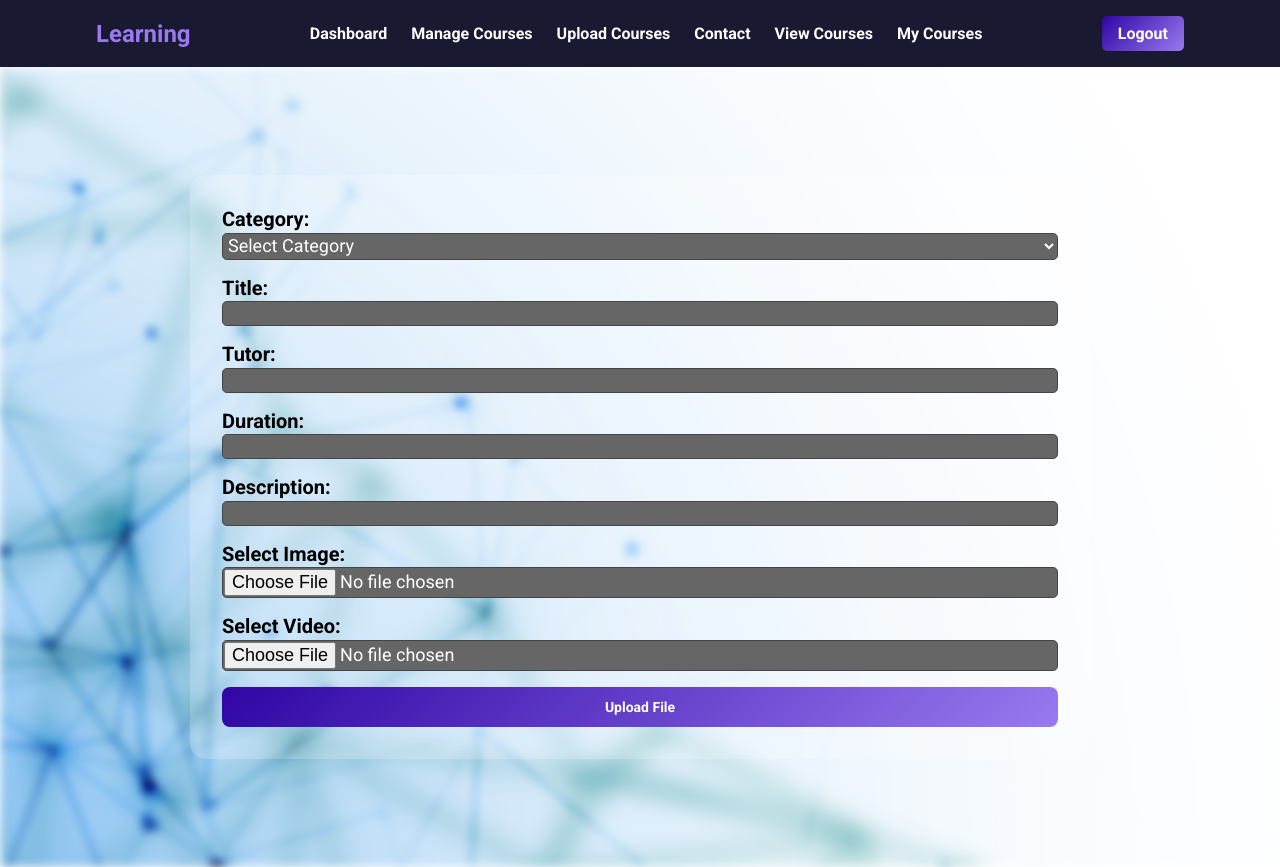
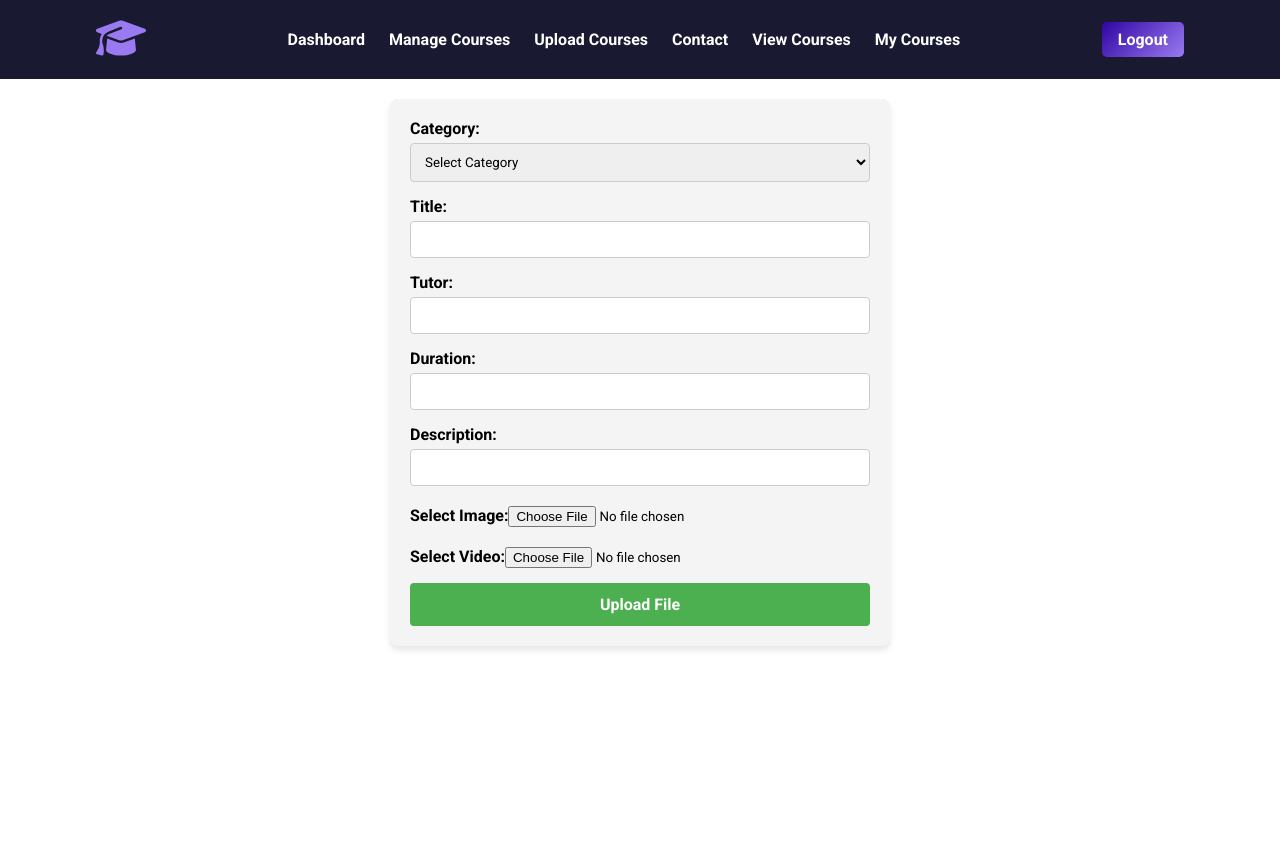
Before and after one commit to AbdurrahmanDevGithub/learning-platform, a React (Vite) app in the folder frontend/: page /updatecourse/1 in a window 1280 px wide. After the commit the page ends 800 px from the top, so only its background shows below. Built offline with nearby package versions, Linux system fonts and the light colour scheme; sample sign-in values are in the browser's storage.

Commit message:
Your commit message here

```diff
--- a/frontend/src/components/CourseUplodeForm.jsx
+++ b/frontend/src/components/CourseUplodeForm.jsx
@@ -103,6 +103,54 @@ const CourseUploadForm = ({ onSubmit }) => {
                   </option>
                   <option className="options" value="Art and Design">
                     Art and Design
+                  </option>
+                  <option className="options" value="Health and Wellness">
+                    Health and Wellness
+                  </option>
+                  <option className="options" value="Personal Development">
+                    Personal Development
+                  </option>
+                  <option className="options" value="Languages">
+                    Languages
+                  </option>
+                  <option className="options" value="Science and Mathematics">
+                    Science and Mathematics
+                  </option>
+                  <option className="options" value="Humanities">
+                    Humanities
+                  </option>
+                  <option className="options" value="Music">
+                    Music
+                  </option>
+                  <option className="options" value="Programming">
+                    Programming
+                  </option>
+                  <option className="options" value="Marketing">
+                    Marketing
+                  </option>
+                  <option className="options" value="Finance and Accounting">
+                    Finance and Accounting
+                  </option>
+                  <option className="options" value="Photography">
+                    Photography
+                  </option>
+                  <option className="options" value="Cooking">
+                    Cooking
+                  </option>
+                  <option className="options" value="Psychology">
+                    Psychology
+                  </option>
+                  <option className="options" value="History">
+                    History
+                  </option>
+                  <option className="options" value="Sports and Fitness">
+                    Sports and Fitness
+                  </option>
+                  <option className="options" value="Writing and Literature">
+                    Writing and Literature
+                  </option>
+                  <option className="options" value="Science and Mathematics">
+                    Education
                   </option>
                 </select>
               </label>
@@ -243,19 +291,17 @@ const Container = styled.div`
     display: flex;
     flex-direction: column;
     gap: 2rem;
-    background-color: rgba(255, 255, 255, 0.2); /* Semi-transparent background */
+    background-color: rgba(255, 255, 255, 0.2);
     border-radius: 1rem;
     padding: 2rem 6rem;
     max-width: 1200px;
     width: 900px;
     overflow-y: auto;
     top: 4rem;
-    padding-top: -3rem; /* Reduce top padding to 1rem */
+    padding-top: -3rem;
     padding-right: 2rem;
     padding-bottom: 2rem;
     padding-left: 2rem;
-
-    /* Remove shadow by ensuring no box-shadow applied */
     box-shadow: none;
 
     .upload-form {
@@ -361,14 +407,17 @@ const Container = styled.div`
   align-items: center;
   gap: 4rem;
 
-  img{
-    width: 500px;
-    height: auto;
-  }
+  img {
+  width: 400px;
+  height: auto;
+  border-radius: 1rem;
+  box-shadow: 0 4px 8px rgba(0,0,0,0.7); /* Soft shadow */
+}
+
 }
 
 
-  @keyframes spin {
+@keyframes spin {
     from {
       transform: rotate(0deg);
     }
@@ -376,6 +425,77 @@ const Container = styled.div`
       transform: rotate(360deg);
     }
   }
+
+  /* Media Queries */
+  @media (max-width: 1200px) {
+    .form-container {
+      width: 80%;
+      padding: 1.5rem;
+    }
+
+    .flex-direction {
+      flex-direction: column;
+      gap: 2rem;
+      align-items: flex-start;
+    }
+
+    .flex-direction img {
+      width: 80%;
+      max-width: 400px;
+      height: auto;
+    }
+  }
+
+  @media (max-width: 768px) {
+    .form-container {
+      width: 100%;
+      padding: 1rem;
+    }
+
+    .flex-direction {
+      flex-direction: column;
+      gap: 1rem;
+    }
+
+    .flex-direction img {
+      width: 100%;
+      max-width: none;
+      height: auto;
+    }
+  }
+
+  @media (max-width: 480px) {
+    .form-container {
+      padding: 1rem;
+      width: 100%;
+    }
+
+    .upload-form {
+      gap: 0.5rem;
+    }
+
+    .form-label {
+      font-size: 16px;
+    }
+
+    input,
+    select {
+      font-size: 16px;
+      padding: 0.8rem;
+    }
+
+    .button {
+      font-size: 12px;
+      height: 35px;
+      padding: 0 8px;
+    }
+
+    .flex-direction img {
+      width: 100%;
+      max-width: none;
+      height: auto;
+    }
+  }
 `;
 
 
--- a/frontend/src/components/Navbar.jsx
+++ b/frontend/src/components/Navbar.jsx
@@ -1,6 +1,6 @@
 import styled from "styled-components";
 import { FontAwesomeIcon } from "@fortawesome/react-fontawesome";
-import { faSignInAlt } from "@fortawesome/free-solid-svg-icons";
+import { faSignInAlt, faGraduationCap } from "@fortawesome/free-solid-svg-icons";
 import { Link } from "react-router-dom";
 import { logout } from "../redux/features/AuthSlice";
 import { useSelector, useDispatch } from "react-redux";
@@ -16,7 +16,9 @@ const Navbar = () => {
     return (
         <Container>
             <nav className="navbar">
-                <div className="navbar-brand">Learning</div>
+                <div className="navbar-brand">
+                    <FontAwesomeIcon icon={faGraduationCap} className="brand-icon" />
+                </div>
                 <ul className="navbar-link">
                     <li><Link to="/">Dashboard</Link></li>
                     <li><Link to="/courses">Manage Courses</Link></li>
@@ -56,8 +58,8 @@ const Container = styled.div`
     }
 
     .navbar-brand {
-        font-size: 1.5rem;
-        font-weight: bold;
+        font-size: 2.5rem;
+        font-weight: 900;
         color: #997af0;
     }
 
--- a/frontend/src/pages/CourseUpdatePage.jsx
+++ b/frontend/src/pages/CourseUpdatePage.jsx
@@ -1,16 +1,13 @@
 import { useState } from "react";
 import { updateCourse } from "../utils/tutor";
 import { useParams } from "react-router-dom";
-import styled from "styled-components";
-import bgImage from "../assets/newBG.jpg";
 import { toast, ToastContainer } from 'react-toastify';
 import "react-toastify/dist/ReactToastify.css";
 import Navbar from "../components/Navbar";
+import styled from "styled-components";
 
 const CourseUpdate = () => {
-
   const [loading, setLoading] = useState(false);
-
   const { id: courseId } = useParams();
 
   const [formData, setFormData] = useState({
@@ -19,6 +16,8 @@ const CourseUpdate = () => {
     tutor: "",
     duration: "",
     description: "",
+    image: null,
+    video: null
   });
 
   const toastOptions = {
@@ -35,6 +34,14 @@ const CourseUpdate = () => {
     });
   }
 
+  const handleFileChange = (e) => {
+    const { name, files } = e.target;
+    setFormData({
+      ...formData,
+      [name]: files[0], // Assuming only one file is selected
+    });
+  };
+
   const handleSubmit = async (e) => {
     e.preventDefault();
     setLoading(true);
@@ -47,6 +54,14 @@ const CourseUpdate = () => {
     data.append("duration", formData.duration);
     data.append("description", formData.description);
 
+    // Append image and video files if present
+    if (formData.image) {
+      data.append("image", formData.image);
+    }
+    if (formData.video) {
+      data.append("video", formData.video);
+    }
+
     try {
       const token = localStorage.getItem("token");
 
@@ -54,6 +69,7 @@ const CourseUpdate = () => {
         toast.error("You must be logged in to update a course!", toastOptions);
         return;
       }
+
       const response = await updateCourse(courseId, data, token);
       console.log("Course Updated Successfully!", response);
       toast.success("Course updated successfully!", toastOptions);
@@ -68,276 +84,185 @@ const CourseUpdate = () => {
   return (
     <>
       <Navbar />
-      <Container>
-        <div className="form-container">
-          <form className="upload-form" onSubmit={handleSubmit}>
-            {/* Input fields */}
-            <label className="form-label">
+      <FormContainer>
+        <Form onSubmit={handleSubmit}>
+          <Label>
             Category:
-              <select
-                className="form-select"
+            <Select
               name="category"
               value={formData.category}
               onChange={handleChange}
             >
-                <option className="options" value="">
-                  Select Category
-                </option>
-                <option className="options" value="Engineering">
-                  Engineering
-                </option>
-                <option className="options" value="Technology">
-                  Technology
-                </option>
-                <option className="options" value="Business">
-                  Business
-                </option>
-                <option className="options" value="Art and Design">
-                  Art and Design
-                </option>
-              </select>
-            </label>
+              <Option value="">Select Category</Option>
+              <Option value="Engineering">Engineering</Option>
+              <Option value="Technology">Technology</Option>
+              <Option value="Business">Business</Option>
+              <Option value="Art and Design">Art and Design</Option>
+            </Select>
+          </Label>
 
-            <label className="form-label">
+          <Label>
             Title:
-              <input
-                className="form-input"
+            <Input
               type="text"
               name="title"
               value={formData.title}
               onChange={handleChange}
             />
-            </label>
+          </Label>
 
-            <label className="form-label">
+          <Label>
             Tutor:
-              <input
-                className="form-input"
+            <Input
               type="text"
               name="tutor"
               value={formData.tutor}
               onChange={handleChange}
             />
-            </label>
+          </Label>
 
-            <label className="form-label">
+          <Label>
             Duration:
-              <input
-                className="form-input"
+            <Input
               type="number"
               name="duration"
               value={formData.duration}
               onChange={handleChange}
             />
-            </label>
+          </Label>
 
-            <label className="form-label">
+          <Label>
             Description:
-              <input
-                className="form-input"
+            <Input
               type="text"
               name="description"
               value={formData.description}
               onChange={handleChange}
             />
-            </label>
+          </Label>
 
-            <label className="form-label">
+          <Label>
             Select Image:
-              <input
-                className="form-file"
+            <FileInput
               type="file"
               name="image"
               accept="image/*"
-                // onChange={handleFileChange}
+              onChange={handleFileChange}
             />
-            </label>
+          </Label>
 
-            <label className="form-label">
+          <Label>
             Select Video:
-              <input
-                className="form-file"
+            <FileInput
               type="file"
               name="video"
               accept="video/*"
-                // onChange={handleFileChange}
+              onChange={handleFileChange}
             />
-            </label>
+          </Label>
 
-            <button className={`button ${loading ? "loading" : ""}`} type="submit">
+          <SubmitButton className={loading ? "loading" : ""} type="submit">
             {loading ? (
-                <svg
-                  className="spinner"
-                  xmlns="http://www.w3.org/2000/svg"
-                  viewBox="0 0 100 100"
-                  fill="none"
-                >
-                  <circle
-                    className="path"
-                    cx="50"
-                    cy="50"
-                    r="45"
-                    strokeWidth="10"
-                    stroke="#fff"
-                    strokeDasharray="283"
-                    strokeDashoffset="75"
-                  ></circle>
-                </svg>
+              <Spinner xmlns="http://www.w3.org/2000/svg" viewBox="0 0 100 100" fill="none">
+                <Circle cx="50" cy="50" r="45" strokeWidth="10" stroke="#fff" strokeDasharray="283" strokeDashoffset="75" />
+              </Spinner>
             ) : (
-                <span className="submitMessage">Upload File</span>
+              <SubmitText>Upload File</SubmitText>
             )}
-            </button>
-          </form>
-        </div>
-      </Container>
-      <ToastContainer/>
+          </SubmitButton>
+        </Form>
+      </FormContainer>
+      <ToastContainer />
     </>
   );
 };
 
-const Container = styled.div`
-  height: 100vh;
-  width: 100vw;
+export default CourseUpdate;
+
+// Styled Components
+const FormContainer = styled.div`
   display: flex;
   justify-content: center;
-  align-items: center;
-  position: relative;
-  overflow: hidden;
-  flex-direction: column;
+  padding: 20px;
+`;
 
-  &::before {
-    content: '';
-    position: absolute;
-    top: 0;
-    left: 0;
+const Form = styled.form`
   width: 100%;
-    height: 100%;
-    background-image: url(${bgImage});
-    background-size: cover;
-    background-position: center;
-    background-repeat: no-repeat;
-    filter: blur(5px); /* Blur effect */
-    z-index: -1;
+  max-width: 500px;
+  padding: 20px;
+  background: #f4f4f4;
+  border-radius: 8px;
+  box-shadow: 0 4px 6px rgba(0, 0, 0, 0.1);
+`;
+
+const Label = styled.label`
+  display: block;
+  margin-bottom: 15px;
+  font-weight: bold;
+`;
+
+const Input = styled.input`
+  width: 100%;
+  padding: 10px;
+  margin-top: 5px;
+  border-radius: 4px;
+  border: 1px solid #ccc;
+`;
+
+const Select = styled.select`
+  width: 100%;
+  padding: 10px;
+  margin-top: 5px;
+  border-radius: 4px;
+  border: 1px solid #ccc;
+`;
+
+const Option = styled.option`
+  padding: 10px;
+`;
+
+const FileInput = styled.input`
+  margin-top: 5px;
+`;
+
+const SubmitButton = styled.button`
+  width: 100%;
+  padding: 12px;
+  background: #4CAF50;
+  color: #fff;
+  font-size: 16px;
+  border-radius: 4px;
+  border: none;
+  cursor: pointer;
+  &:hover {
+    background: #45a049;
   }
+  &.loading {
+    background: #cccccc;
+    cursor: not-allowed;
+  }
+`;
 
-  .form-container {
-    display: flex;
-    flex-direction: column;
-    gap: 2rem;
-    background-color: rgba(255, 255, 255, 0.2); /* Semi-transparent background */
-    border-radius: 1rem;
-    padding: 2rem 2rem;
-    max-width: 900px;
-    width: 100%;
-    overflow-y: auto;
-
-    /* Remove shadow by ensuring no box-shadow applied */
-    box-shadow: none;
-
-    .upload-form {
-      display: flex;
-      flex-direction: column;
-      gap: 1rem;
-
-      .form-label {
-        display: flex;
-        flex-direction: column;
-        font-size: 20px;
-        font-weight: bold;
-      }
-
-      .form-select,
-      .form-input,
-      .form-file {
-        width: auto;
-        padding: 1px;
-        margin-top: 0.1rem;
-        border-radius: 0.3rem;
-        border: 1px solid #444;
-        font-size: 18px;
-      }
-
-      .form-select {
-        background-color: #666;
-        color: #ffffff;
-      }
-
-      .options {
-        background-color: #666;
-        color: #ffffff;
-      }
-
-      input {
-        background-color: #666;
-        padding: 1rem;
-        border: 0.1rem solid #3005a4;
-        border-radius: 0.4rem;
-        color: white;
-        width: 100%;
-        font-size: 1rem;
-
-        &:focus {
-          border: 0.1rem solid #997af0;
-          outline: none;
-        }
-      }
-
-      .button {
-        background: linear-gradient(135deg, #3005a4, #997af0);
-        border: none;
-        color: #ffffff;
-        cursor: pointer;
-        font-size: 14px;
-        font-weight: bold;
-        height: 40px;
-        padding: 0 10px;
-        border-radius: 0.5rem;
-        outline: none;
-        position: relative;
-        transition: background 0.3s ease, transform 0.2s ease;
-
-        &:hover {
-          background: linear-gradient(135deg, #997af0, #3005a4);
-          transform: scale(1.05);
-        }
-
-        &:active {
-          transform: scale(0.95);
-        }
-
-        &.loading {
-          background: linear-gradient(135deg, #666, #444);
-          pointer-events: none;
-
-          .spinner {
-            animation: spin 1s linear infinite;
-          }
-        }
-
-        .spinner {
-          width: 20px;
-          height: 20px;
-        }
-
-        .submitMessage {
-          display: flex;
-          align-items: center;
-          justify-content: center;
-          gap: 5px;
-        }
-      }
-    }
-  }
-
-  @keyframes spin {
-    from {
-      transform: rotate(0deg);
-    }
-    to {
+const Spinner = styled.svg`
+  width: 30px;
+  height: 30px;
+  animation: rotate 2s linear infinite;
+  @keyframes rotate {
+    100% {
       transform: rotate(360deg);
     }
   }
 `;
 
+const Circle = styled.circle`
+  fill: none;
+  stroke: #fff;
+  stroke-width: 10;
+  stroke-dasharray: 283;
+  stroke-dashoffset: 75;
+`;
 
-export default CourseUpdate;
+const SubmitText = styled.span`
+  font-size: 16px;
+  font-weight: bold;
+`;
--- a/frontend/src/pages/CourseUplodePage.jsx
+++ b/frontend/src/pages/CourseUplodePage.jsx
@@ -4,11 +4,11 @@ import { uploadCourse } from '../utils/tutor';
 
 const CourseUplodePage = () => {
   const [message, setMessage] = useState("");
-  const [isError, setIsError] = useState(false); // To track success or error messages
+  const [isError, setIsError] = useState(false);
 
   const handleCourseUpload = async (data) => {
     try {
-      const token = localStorage.getItem("token"); // Ensure token key matches localStorage
+      const token = localStorage.getItem("token");
       if (!token) {
         setMessage("You need to log in to upload a course.");
         setIsError(true);
--- a/frontend/src/pages/CoursesDisplay.jsx
+++ b/frontend/src/pages/CoursesDisplay.jsx
@@ -89,7 +89,7 @@ const FetcheCourses = () => {
                 <h2>{course.title}</h2>
                 <p>{course.description}</p>
                 <img
-                  src={course.image}
+                  src={course.image?.content || "defaultImagePath" }
                   alt={course.title}
                   className="course-image"
                 />
@@ -177,8 +177,8 @@ const Container = styled.div`
   }
 
   .course-card {
-    background-color: transparent;
-    box-shadow: 0 4px 8px rgba(0, 0, 0, 0.1);
+    background-color: rgba(173, 216, 230, 0.5);
+    box-shadow: 0 4px 8px rgba(0, 0, 0, 0.5);
     overflow: hidden;
     border: 1px solid black;
     transition: transform 0.3s ease;
@@ -186,7 +186,7 @@ const Container = styled.div`
     z-index: 1;
     border-radius: 10px;
     padding: 2rem;
-    width: 300px;
+    width: 250px;
     color: #ddd;
 
     &:hover {
@@ -204,9 +204,9 @@ const Container = styled.div`
     }
 
     .course-image {
-      width: 100%;
+      width: 50px;
       height: auto;
-      border-radius: 5px;
+      border-radius: 10px;
       margin: 0.5rem 0;
     }
 
```
Also changed, not shown: frontend/src/pages/Courses.jsx (+67 -34 lines). Lines whose indentation alone changed are shown as unchanged.
